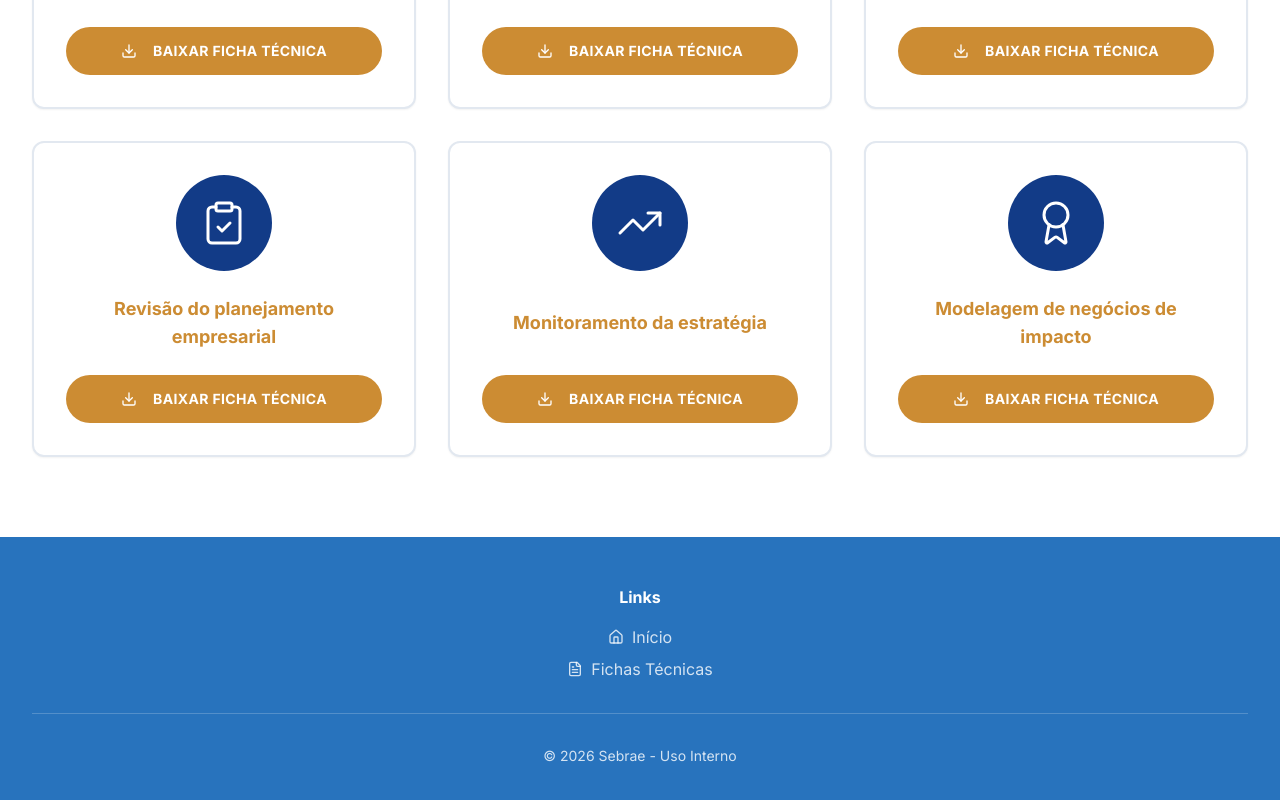
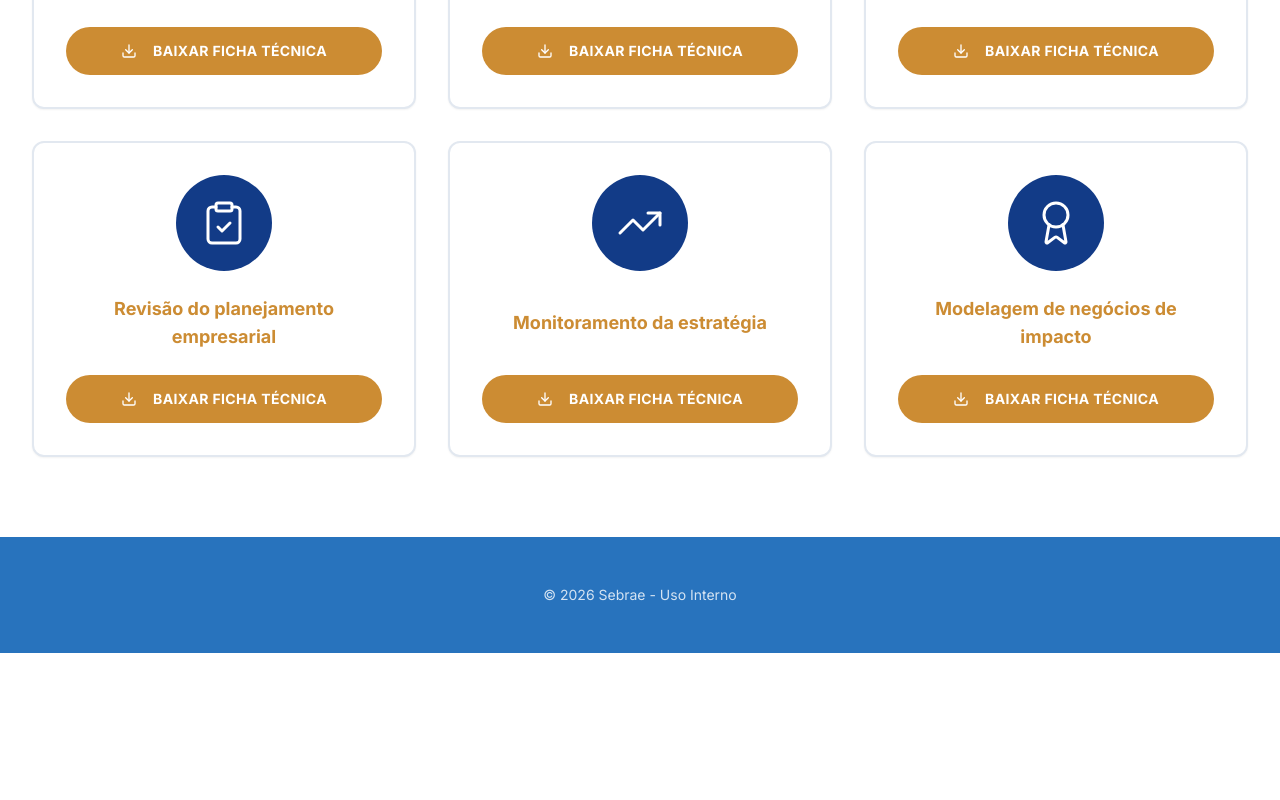
Before and after one commit to alexsobralifce/sebrae-2026-model1, a React (Vite) app: page /consultorias in a window 1280 px wide. Shown: the part 1200-2000 px from the top of the page. After the commit the page ends 1853 px from the top, so only its background shows below. Built offline with nearby package versions, Linux system fonts and the light colour scheme; the HTML template or start-up script is replaced by a standard one.

Commit message:
Remove footer links
Remove the navigation links from the page footer, keeping only the copyright line.

```diff
--- a/src/components/Footer.tsx
+++ b/src/components/Footer.tsx
@@ -1,33 +1,8 @@
-import { Link } from "react-router-dom";
-import { Home, FileText } from "lucide-react";
-
 const Footer = () => {
   return (
     <footer className="bg-primary text-primary-foreground py-12">
       <div className="container mx-auto px-4 sm:px-6 lg:px-8">
-        <div className="mb-8">
-          <div className="flex justify-center">
-            <div>
-              <h3 className="font-bold mb-4 text-center">Links</h3>
-              <ul className="space-y-2">
-                <li>
-                  <Link to="/" className="flex items-center justify-center gap-2 text-primary-foreground/80 hover:text-primary-foreground transition-colors">
-                    <Home className="w-4 h-4" />
-                    Início
-                  </Link>
-                </li>
-                <li>
-                  <Link to="/consultorias" className="flex items-center justify-center gap-2 text-primary-foreground/80 hover:text-primary-foreground transition-colors">
-                    <FileText className="w-4 h-4" />
-                    Fichas Técnicas
-                  </Link>
-                </li>
-              </ul>
-            </div>
-          </div>
-        </div>
-
-        <div className="border-t border-primary-foreground/20 pt-8 text-center">
+        <div className="text-center">
           <p className="text-primary-foreground/80 text-sm">
             © 2026 Sebrae - Uso Interno
           </p>
```
